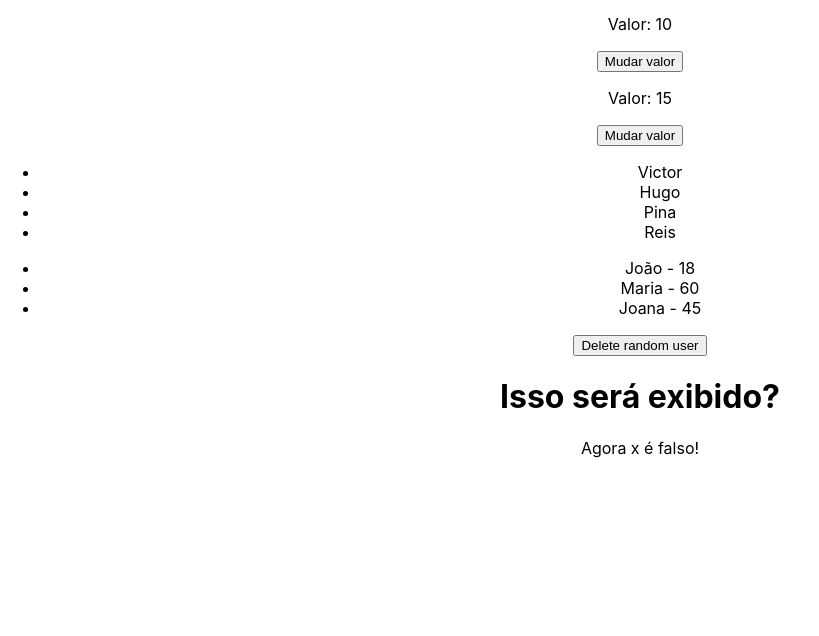
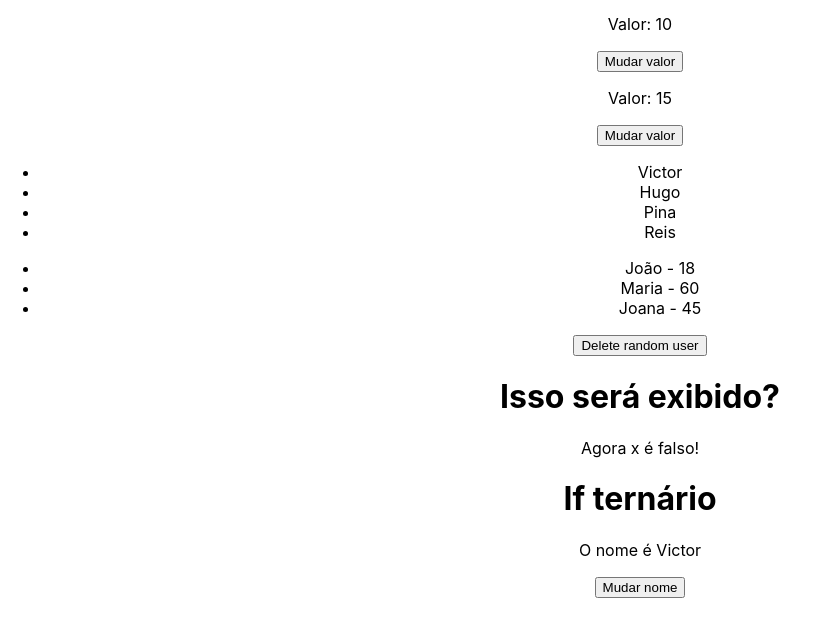
Before and after one commit to TorugoJS/estudos_react_udemy, a React (Create React App) app: page / in a window 1280 px wide. Shown: the part 946-1582 px from the top of the page, without its empty margins (0-819 px from the left). Built offline with nearby package versions, Linux system fonts and the light colour scheme.

Commit message:
estudos_react

```diff
--- a/src/components/CondicionalRender.js
+++ b/src/components/CondicionalRender.js
@@ -1,14 +1,30 @@
 import { useState } from "react";
 
 const CondicionalRender = () => {
+    const [x] = useState(false)
 
-    const [x] = useState(false)
+    const [name, setName] = useState("Victor")
 
     return (
         <div>
             <h1>Isso será exibido?</h1>
             {x && <p>Se x for true, sim !</p>}
             {!x && <p>Agora x é falso!</p>}
+
+            <h1>If ternário</h1>
+            {name === "Victor" ? (
+                <div>
+                    <p>O nome é Victor</p>
+                </div>
+
+            ) : (
+
+                <div>
+                    <p>O nome não é Victor</p>
+                </div>
+            )}
+            <button onClick={()=> setName("Pina")}>Mudar nome</button>
+
         </div>
     )
 }
```
Lines whose indentation alone changed are shown as unchanged.
